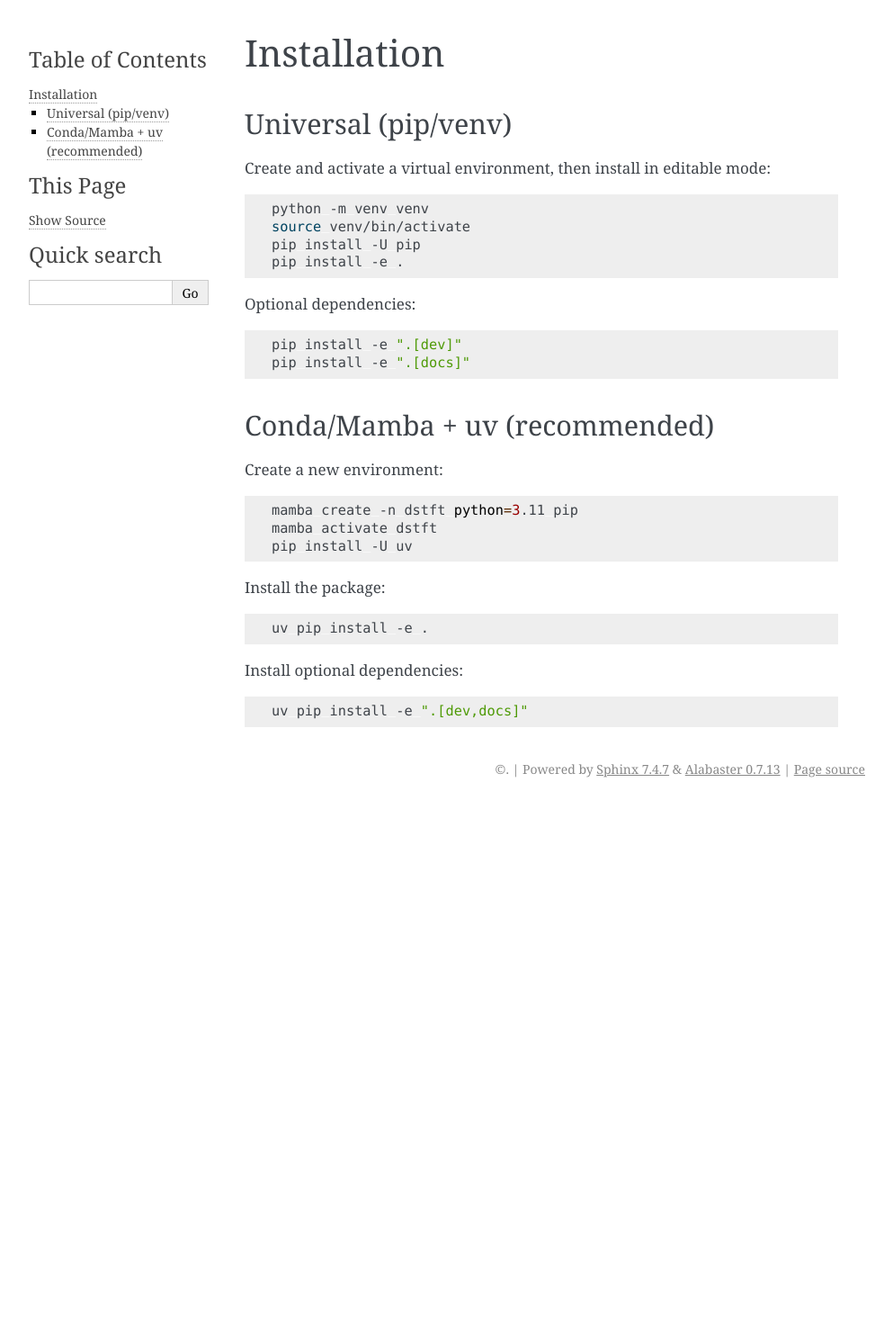
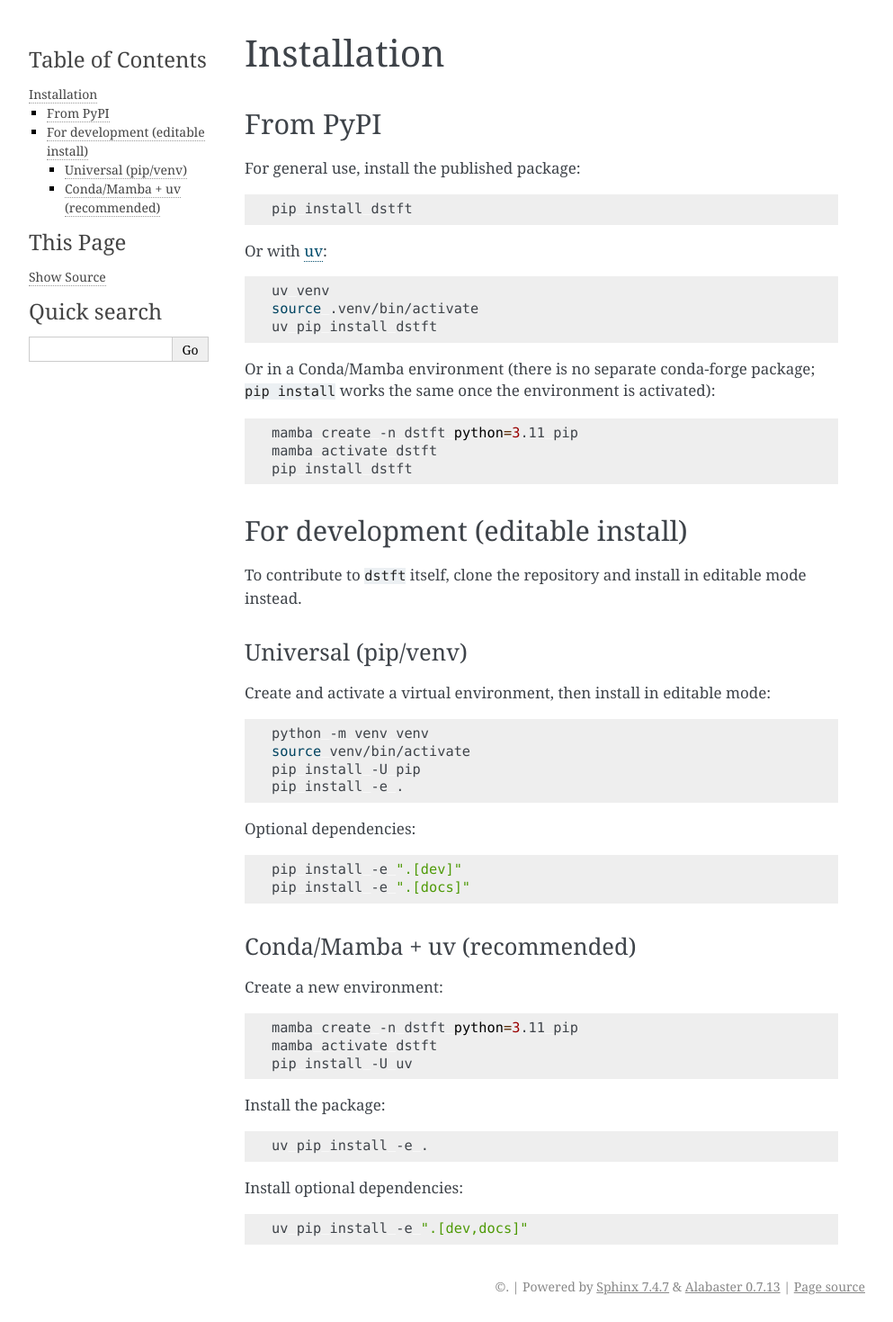
Before and after one commit to maxime-leiber/dstft, a Sphinx documentation site: the page built from docs/installation.rst, in a window 1280 px wide. Shown: the whole page at 90% size, without its empty margins (148-1141 px from the left). Built offline with Sphinx 7.4.7, drawn with Linux system fonts in a browser that asks for light colours; pages that are not in the unit, such as notebooks, are missing from menus; before the commit the page ends 900 px from its top, so only the background shows below that.

Commit message:
Document PyPI installation alongside the existing editable-install docs (#27)
* Document PyPI installation alongside the existing editable-install docs

README.md, docs/installation.rst, and docs/getting_started.rst only
documented the editable/dev install (`pip install -e .`), which only
matters for developing the package itself. dstft is published on PyPI
(v3.0.0), so add pip/uv/conda instructions for a standard user install
ahead of the existing dev instructions, now grouped under their own
"for development" subsection.

* Make the standalone uv install snippet self-contained

uv pip install fails without an active/discoverable virtualenv; add
uv venv + activation before uv pip install dstft in both README.md
and docs/installation.rst so the snippet works standalone.

---------

Co-authored-by: Claude <noreply@anthropic.com>

```diff
--- a/docs/installation.rst
+++ b/docs/installation.rst
@@ -1,8 +1,41 @@
 Installation
 ============
 
+From PyPI
+---------
+
+For general use, install the published package:
+
+.. code-block:: bash
+
+   pip install dstft
+
+Or with `uv <https://github.com/astral-sh/uv>`_:
+
+.. code-block:: bash
+
+   uv venv
+   source .venv/bin/activate
+   uv pip install dstft
+
+Or in a Conda/Mamba environment (there is no separate conda-forge package;
+``pip install`` works the same once the environment is activated):
+
+.. code-block:: bash
+
+   mamba create -n dstft python=3.11 pip
+   mamba activate dstft
+   pip install dstft
+
+
+For development (editable install)
+-----------------------------------
+
+To contribute to ``dstft`` itself, clone the repository and install in
+editable mode instead.
+
 Universal (pip/venv)
---------------------
+~~~~~~~~~~~~~~~~~~~~~
 
 Create and activate a virtual environment, then install in editable mode:
 
@@ -22,7 +55,7 @@ Optional dependencies:
 
 
 Conda/Mamba + uv (recommended)
-------------------------------
+~~~~~~~~~~~~~~~~~~~~~~~~~~~~~~~
 
 Create a new environment:
 
```
Also changed, not shown: README.md (+32 -2 lines), docs/getting_started.rst (+5 -2 lines).
